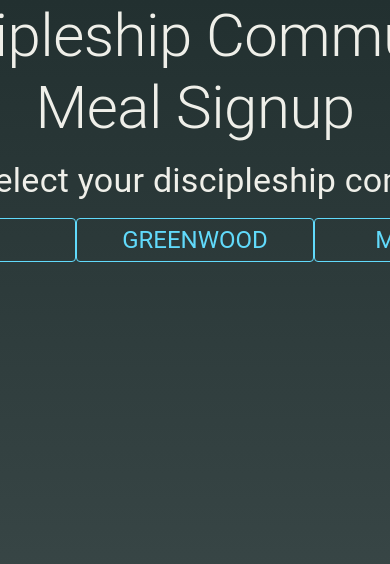
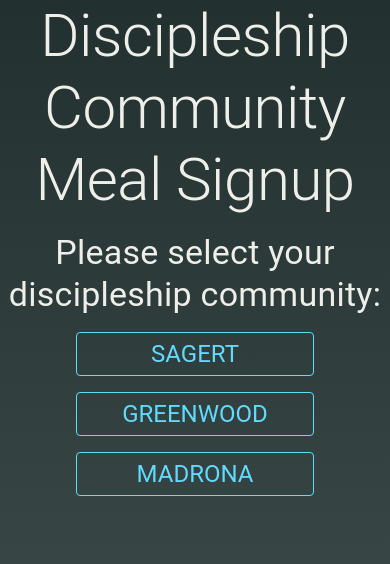
Before and after one commit to drewdcamp/meal-signup, a React (Create React App) app: page / in a window 390 px wide. Shown: the top 564 px of the page. Built offline with nearby package versions, Linux system fonts and the light colour scheme.

Commit message:
display and email fixes

```diff
--- a/src/App.css
+++ b/src/App.css
@@ -101,13 +101,22 @@ body {
   background-color: var(--dark-fg);
 }
 
+.group-buttons {
+  display: flex;
+  flex-grow: 1;
+  width: 100%;
+  flex-direction: row;
+  align-items: center;
+  justify-content: space-around;
+}
+
 @media (max-width: 1000px) {
   .column-holder {
     flex-direction: column-reverse; /* Stack columns vertically */
     align-items: center;
     justify-content: flex-start;
-    min-width: 60%;
-    max-width: 100%;
+    min-width: 90%;
+    max-width: 90%;
   }
 
   .runner {
@@ -136,6 +145,12 @@ body {
     grid-row: span 2;
     padding-left: 5%;
     padding-right: 5%;
+  }
+
+  .group-buttons {
+    flex-direction: column;
+    align-items: center;
+    gap: 16px;
   }
 }
 
--- a/src/App.js
+++ b/src/App.js
@@ -160,12 +160,13 @@ function App() {
     const attending = formCountA > 0;
 
     setCookie("email", formEmail);
+    setUserEmail(formEmail);
 
     const formData = {
       Date: meetingDateText,
       Timestamp: new Date(),
       Name: formName,
-      Email: userEmail,
+      Email: formEmail,
       Attending: attending,
       AdultCount: attending ? formCountA : 0,
       ChildCount: attending ? formCountC : 0,
@@ -1143,11 +1144,7 @@ function App() {
                 Please select your discipleship community:
               </Typography>
               <div
-                style={{
-                  display: "flex",
-                  flexDirection: "row",
-                  justifyContent: "space-around",
-                }}
+                className="group-buttons"
               >
                 <Button
                   variant="outlined"
```
